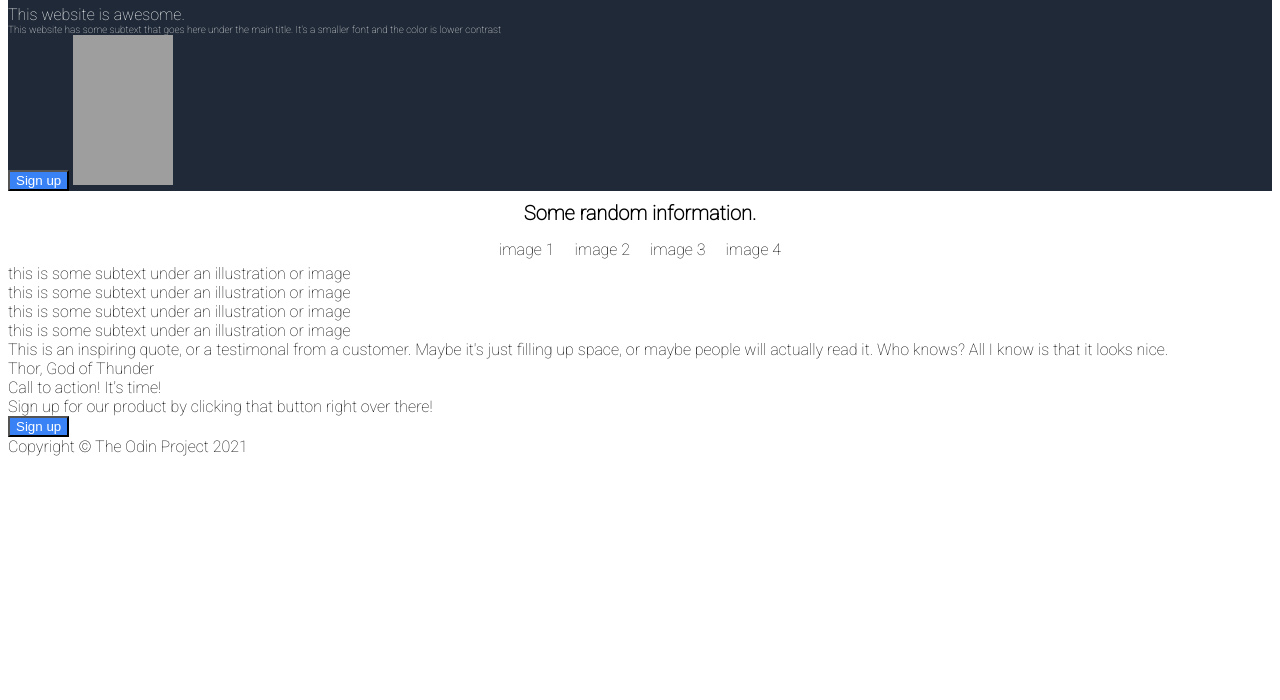
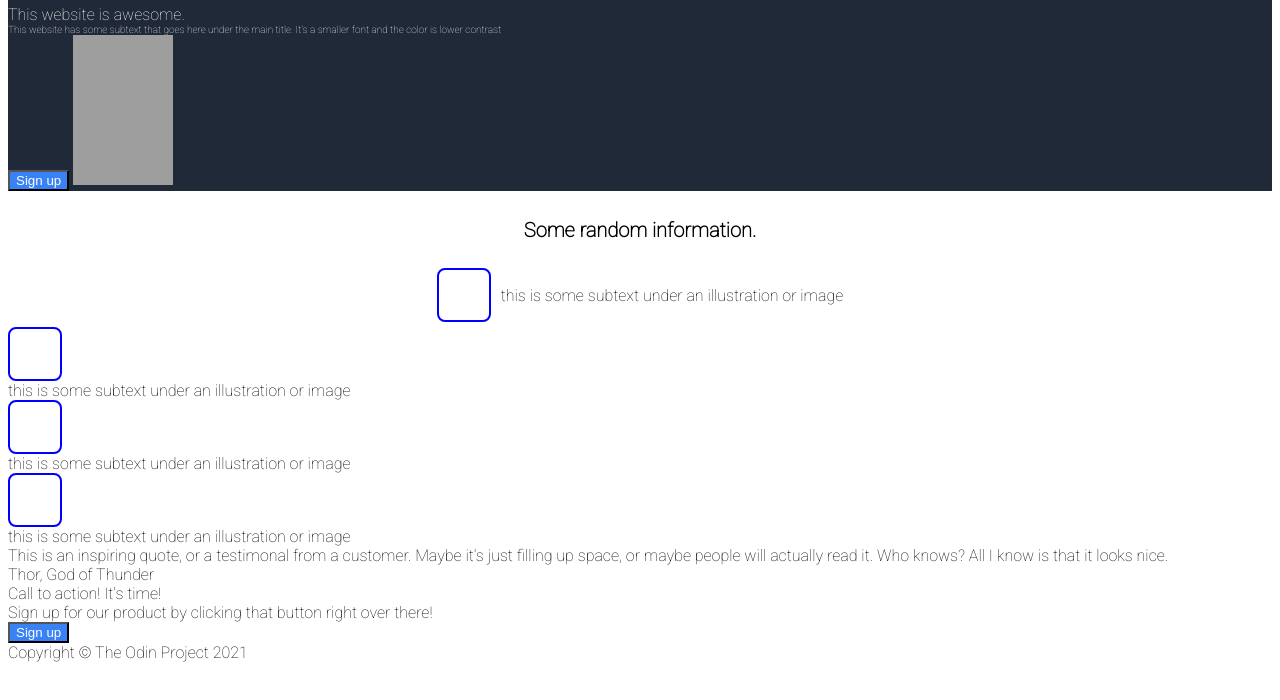
Before and after one commit to zakar124/Landing-Page, a plain HTML site: page index.html in a window 1280 px wide. Shown: the part 70-770 px from the top of the page. Drawn offline with Linux system fonts and the light colour scheme; grey boxes are pictures that could not be loaded.

Commit message:
Reverted Back CSS & HTML

```diff
--- a/index.html
+++ b/index.html
@@ -29,19 +29,16 @@
 </div>
 </div>
 
-    <div class="aligntext"> Some random information. </div>
+    <h2 class="aligntext"> Some random information. </h2>
+
     <div class="container2">
-    <div> image 1 </div>
-    <div>image 2 </div>
-    <div>image 3</div>
-    <div> image 4 </div>
+    <div class="itemscontainer2"> </div> this is some subtext under an illustration or image </div>
+    <div class="itemscontainer2"> </div> this is some subtext under an illustration or image </div>
+    <div class="itemscontainer2"> </div> this is some subtext under an illustration or image </div>
+    <div class="itemscontainer2"> </div> this is some subtext under an illustration or image </div>
 </div>
 
-<div class=itemscontainer3>this is some subtext under an illustration or image</div>
-<div class=itemscontainer3>this is some subtext under an illustration or image</div>
-<div class=itemscontainer3> this is some subtext under an illustration or image</div>
-<div class=itemscontainer3> this is some subtext under an illustration or image</div>
-  </div>
+
 
 
 
--- a/style.css
+++ b/style.css
@@ -46,13 +46,18 @@ a  {
     display: flex;
     justify-content: center;
     align-items: center;
-    gap: 20px;
+    gap: 10px;
     margin: 5px;
 }
 
 .itemscontainer2 {
+    display: flex;
     border: 2px solid blue;
     border-radius: 8px;
+    height: 50px;
+    width: 50px;
+    gap: 2px;
+    flex-flow: row wrap;
 
 }
 .itemscontainer3 {
```
